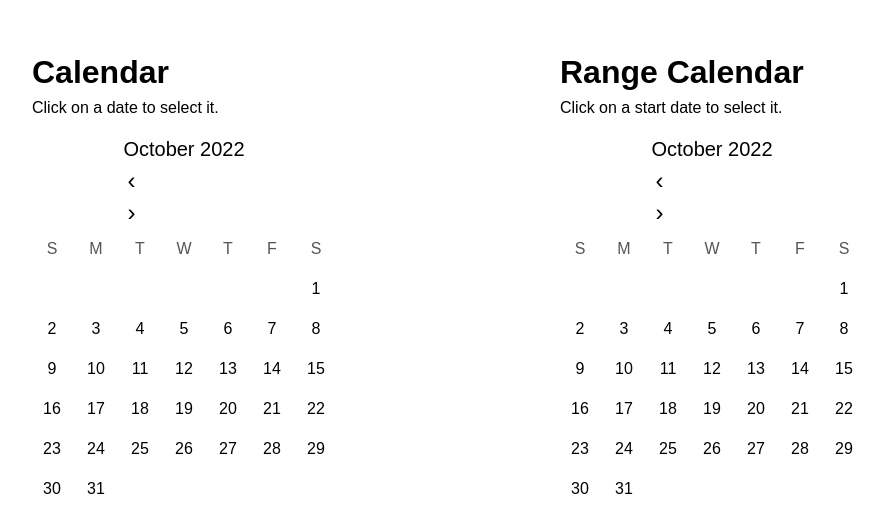
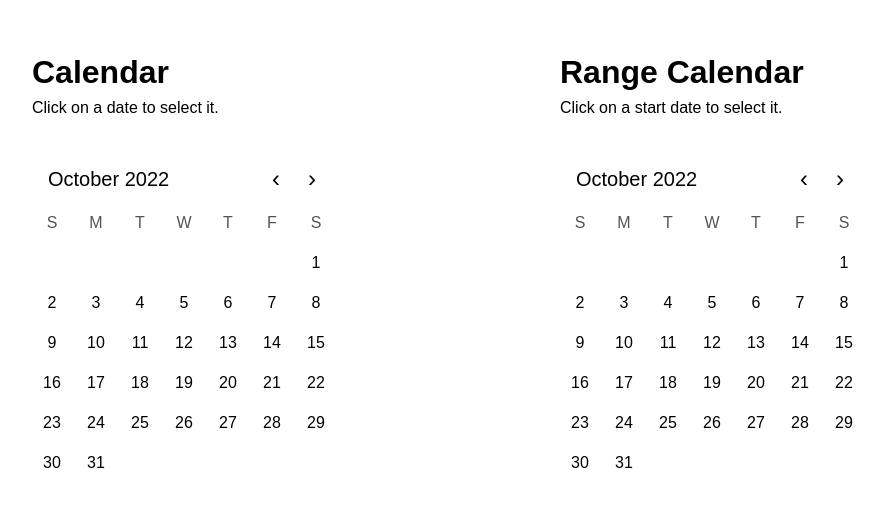
Before and after one commit to TheOmer77/calendar-thingy, a React (Vite) app: page / in a window 1280 px wide. Shown: the part 122-654 px from the top of the page, without its empty margins (192-1076 px from the left). Built offline with nearby package versions, Linux system fonts and the light colour scheme.

Commit message:
Whoops, forgot to rename className in Header component 🙃

```diff
--- a/src/components/Header.tsx
+++ b/src/components/Header.tsx
@@ -28,10 +28,7 @@ const CalendarHeader = ({
     useContext(calendarContext);
 
   return (
-    <div
-      className={classNames(defaultClasses['calendar-header'], className)}
-      {...props}
-    >
+    <div className={classNames(defaultClasses.header, className)} {...props}>
       <button
         className={classNames(classes?.headerMonth)}
         onClick={onYearPickerClick}
```
